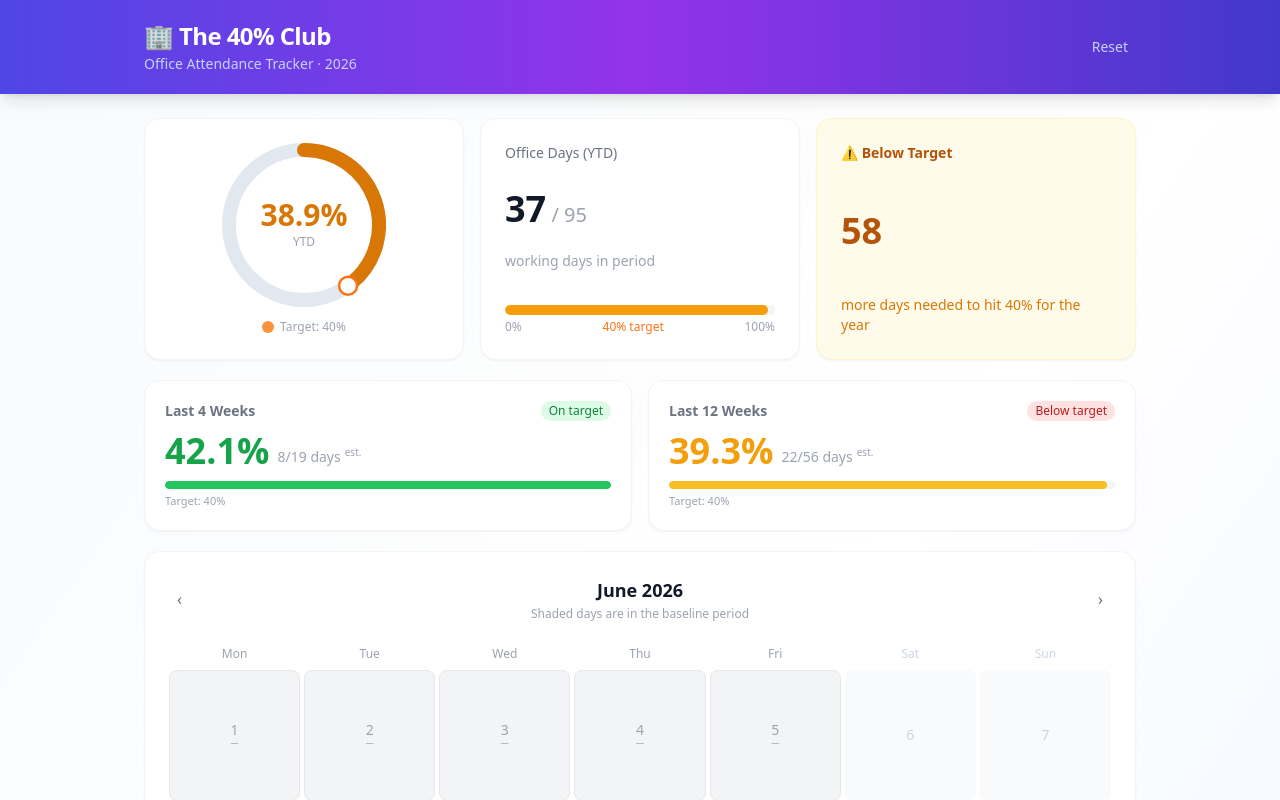
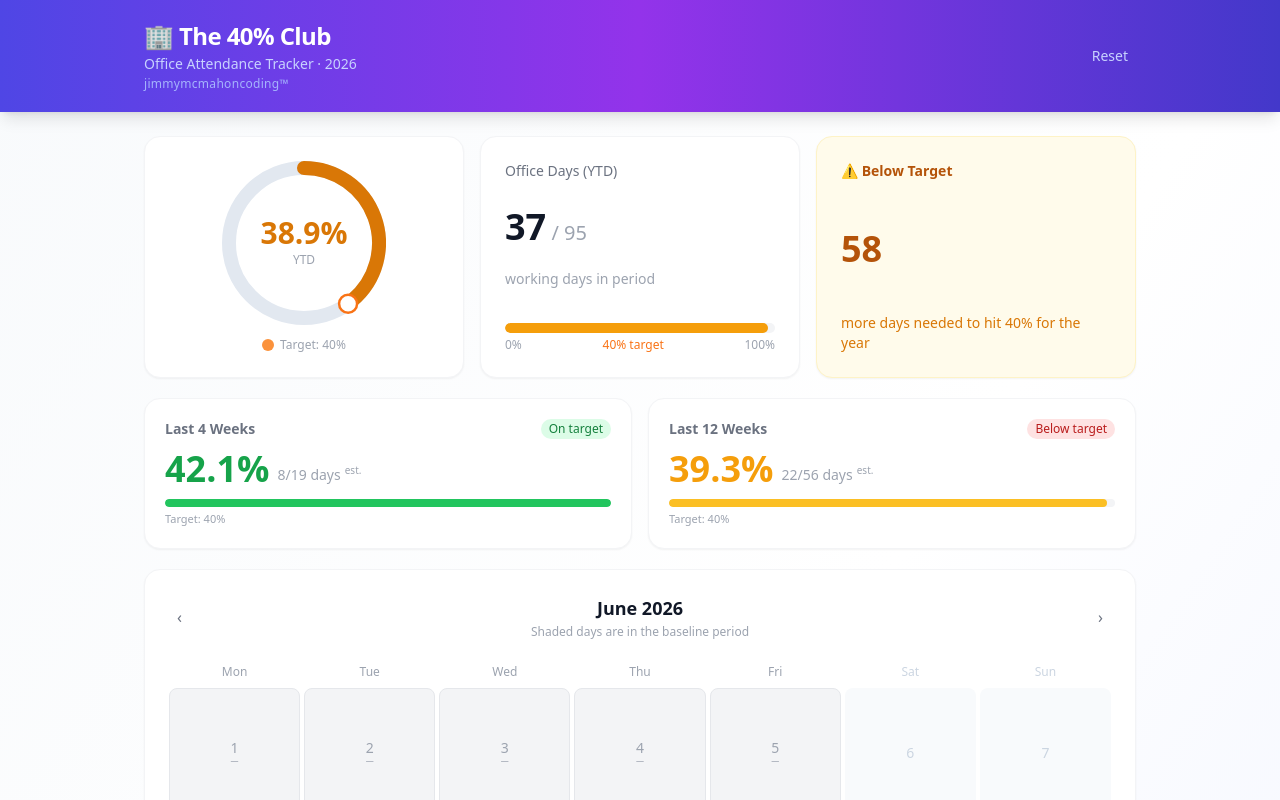
Before and after one commit to jimmymcmahoncoding/the-40-percent-club, a React (Vite) app: page / in a window 1280 px wide. Shown: the top 800 px of the page. Built offline with nearby package versions, Linux system fonts and the light colour scheme.

Commit message:
Add jimmymcmahoncoding™ label to header

```diff
--- a/src/components/Header.jsx
+++ b/src/components/Header.jsx
@@ -17,6 +17,9 @@ export default function Header({ onReset }) {
                     </h1>
                     <p className="text-indigo-200 text-sm mt-0.5">
                         Office Attendance Tracker · 2026
+                    </p>
+                    <p className="text-indigo-300 text-xs mt-0.5 tracking-wide">
+                        jimmymcmahoncoding™
                     </p>
                 </div>
 
```
